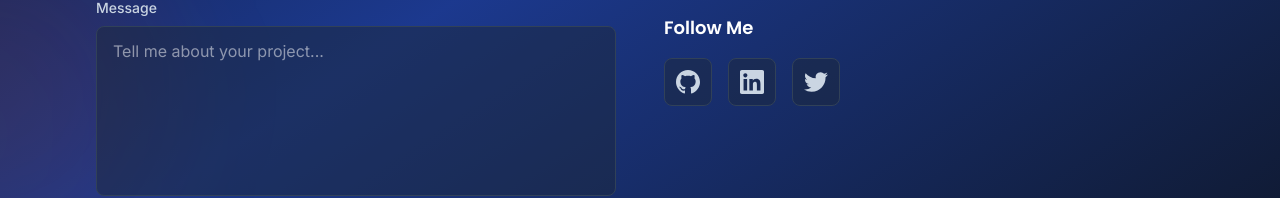
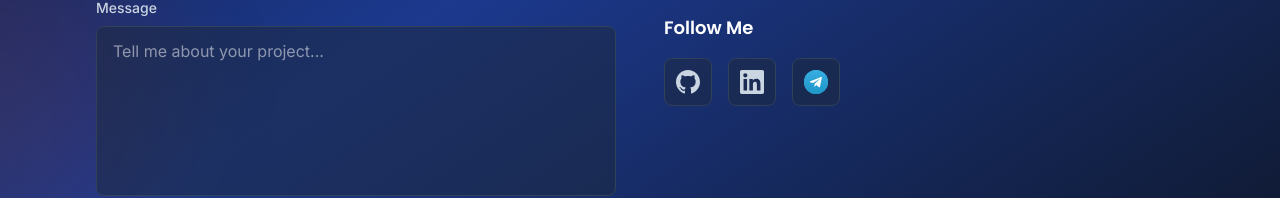
Before and after one commit to Bondedincome/Daniot_Mihrete_Portfolio, a React (Vite) app: page /contact in a window 1280 px wide. Shown: the part 546-744 px from the top of the page. Built offline with nearby package versions, Linux system fonts and the light colour scheme.

Commit message:
refactor: Added my social media handlers for easy redirection.

```diff
--- a/src/pages/Contact/Contact.jsx
+++ b/src/pages/Contact/Contact.jsx
@@ -1,55 +1,100 @@
-import { useState } from 'react'
-import './Contact.css'
+import { useState } from "react";
+import "./Contact.css";
 
 function Contact() {
 	const [formData, setFormData] = useState({
-    name: '',
-    email: '',
-    message: ''
-  })
+		name: "",
+		email: "",
+		message: "",
+	});
 
 	const handleChange = (e) => {
 		setFormData({
 			...formData,
-      [e.target.name]: e.target.value
-    })
-  }
+			[e.target.name]: e.target.value,
+		});
+	};
 
 	const handleSubmit = (e) => {
-    e.preventDefault()
+		e.preventDefault();
 		// Handle form submission here
-    console.log('Form submitted:', formData)
-  }
+		console.log("Form submitted:", formData);
+	};
 
 	const socialLinks = [
 		{
-      name: 'GitHub',
-      url: 'https://github.com',
+			name: "GitHub",
+			url: "https://github.com/Bondedincome",
 			icon: (
-        <svg className="w-6 h-6" fill="currentColor" viewBox="0 0 24 24">
-          <path d="M12 0c-6.626 0-12 5.373-12 12 0 5.302 3.438 9.8 8.207 11.387.599.111.793-.261.793-.577v-2.234c-3.338.726-4.033-1.416-4.033-1.416-.546-1.387-1.333-1.756-1.333-1.756-1.089-.745.083-.729.083-.729 1.205.084 1.839 1.237 1.839 1.237 1.07 1.834 2.807 1.304 3.492.997.107-.775.418-1.305.762-1.604-2.665-.305-5.467-1.334-5.467-5.931 0-1.311.469-2.381 1.236-3.221-.124-.303-.535-1.524.117-3.176 0 0 1.008-.322 3.301 1.23.957-.266 1.983-.399 3.003-.404 1.02.005 2.047.138 3.006.404 2.291-1.552 3.297-1.23 3.297-1.23.653 1.653.242 2.874.118 3.176.77.84 1.235 1.911 1.235 3.221 0 4.609-2.807 5.624-5.479 5.921.43.372.823 1.102.823 2.222v3.293c0 .319.192.694.801.576 4.765-1.589 8.199-6.086 8.199-11.386 0-6.627-5.373-12-12-12z"/>
+				<svg
+					className="w-6 h-6"
+					fill="currentColor"
+					viewBox="0 0 24 24"
+					aria-hidden="true"
+					xmlns="http://www.w3.org/2000/svg"
+				>
+					<title>GitHub</title>
+					<path
+						fillRule="evenodd"
+						clipRule="evenodd"
+						d="M12 0C5.37 0 0 5.37 0 12c0 5.3 3.438 9.8 8.205 11.387.6.11.793-.26.793-.577v-2.021c-3.338.726-4.033-1.416-4.033-1.416-.546-1.387-1.333-1.754-1.333-1.754-1.089-.746.083-.73.083-.73 1.205.085 1.84 1.238 1.84 1.238 1.07 1.832 2.807 1.304 3.492.998.108-.776.418-1.305.762-1.604-2.665-.305-5.467-1.334-5.467-5.93 0-1.311.469-2.382 1.236-3.222-.123-.303-.535-1.524.117-3.176 0 0 1.008-.323 3.3 1.23.957-.266 1.983-.398 3.003-.403 1.02.005 2.047.137 3.006.403 2.291-1.552 3.297-1.23 3.297-1.23.653 1.652.241 2.873.118 3.176.77.84 1.235 1.911 1.235 3.222 0 4.609-2.807 5.624-5.479 5.921.431.372.824 1.102.824 2.222v3.292c0 .319.192.694.801.576C20.565 21.796 24 17.298 24 12c0-6.63-5.37-12-12-12z"
+					/>
 				</svg>
-      )
+			),
 		},
 		{
-      name: 'LinkedIn',
-      url: 'https://linkedin.com',
+			name: "LinkedIn",
+			url: "https://www.linkedin.com/in/daniot-woldetinsae-339286240/",
 			icon: (
-        <svg className="w-6 h-6" fill="currentColor" viewBox="0 0 24 24">
-          <path d="M20.447 20.452h-3.554v-5.569c0-1.328-.027-3.037-1.852-3.037-1.853 0-2.136 1.445-2.136 2.939v5.667H9.351V9h3.414v1.561h.046c.477-.9 1.637-1.85 3.37-1.85 3.601 0 4.267 2.37 4.267 5.455v6.286zM5.337 7.433c-1.144 0-2.063-.926-2.063-2.065 0-1.138.92-2.063 2.063-2.063 1.14 0 2.064.925 2.064 2.063 0 1.139-.925 2.065-2.064 2.065zm1.782 13.019H3.555V9h3.564v11.452zM22.225 0H1.771C.792 0 0 .774 0 1.729v20.542C0 23.227.792 24 1.771 24h20.451C23.2 24 24 23.227 24 22.271V1.729C24 .774 23.2 0 22.222 0h.003z"/>
+				<svg
+					className="w-6 h-6"
+					fill="currentColor"
+					viewBox="0 0 24 24"
+					aria-hidden="true"
+					xmlns="http://www.w3.org/2000/svg"
+				>
+					<title>LinkedIn</title>
+					<path
+						fillRule="evenodd"
+						clipRule="evenodd"
+						d="M22.23 0H1.77C.79 0 0 .77 0 1.72v20.56C0 23.23.79 24 1.77 24h20.46c.98 0 1.77-.77 1.77-1.72V1.72C24 .77 23.21 0 22.23 0zM7.06 20.45H3.56V9h3.5v11.45zM5.31 7.43c-1.14 0-2.06-.93-2.06-2.07 0-1.14.92-2.06 2.06-2.06 1.14 0 2.07.92 2.07 2.06 0 1.14-.93 2.07-2.07 2.07zm15.14 13.02h-3.55v-5.57c0-1.33-.03-3.04-1.85-3.04-1.85 0-2.14 1.45-2.14 2.94v5.67H9.35V9h3.41v1.56h.05c.48-.9 1.64-1.85 3.37-1.85 3.6 0 4.27 2.37 4.27 5.46v6.29z"
+					/>
 				</svg>
-      )
+			),
 		},
 		{
-      name: 'Twitter',
-      url: 'https://twitter.com',
+			name: "Telegram",
+			url: "https://t.me/DONI_Wo",
 			icon: (
-        <svg className="w-6 h-6" fill="currentColor" viewBox="0 0 24 24">
-          <path d="M23.953 4.57a10 10 0 01-2.825.775 4.958 4.958 0 002.163-2.723c-.951.555-2.005.959-3.127 1.184a4.92 4.92 0 00-8.384 4.482C7.69 8.095 4.067 6.13 1.64 3.162a4.822 4.822 0 00-.666 2.475c0 1.71.87 3.213 2.188 4.096a4.904 4.904 0 01-2.228-.616v.06a4.923 4.923 0 003.946 4.827 4.996 4.996 0 01-2.212.085 4.936 4.936 0 004.604 3.417 9.867 9.867 0 01-6.102 2.105c-.39 0-.779-.023-1.17-.067a13.995 13.995 0 007.557 2.209c9.053 0 13.998-7.496 13.998-13.985 0-.21 0-.42-.015-.63A9.935 9.935 0 0024 4.59z"/>
+				<svg
+					className="w-6 h-6"
+					viewBox="0 0 240 240"
+					fill="none"
+					xmlns="http://www.w3.org/2000/svg"
+				>
+					<circle cx="120" cy="120" r="120" fill="#37AEE2" />
+					<circle cx="120" cy="120" r="120" fill="url(#paint0_linear)" />
+					<path
+						d="M178.2 74.7L160.3 166.3c-1.3 6.8-4.9 8.5-10 5.3l-27.6-20.4-13.3 12.8c-1.5 1.5-2.7 2.7-5.5 2.7l2-28.9 52.6-47.5c2.3-2 0-3.1-3.6-1.1l-65 41-28-8.7c-6.1-1.9-6.3-6.1 1.3-9l109.5-42.3c5.1-1.9 9.6 1.2 8 9.1z"
+						fill="#fff"
+					/>
+					<defs>
+						<linearGradient
+							id="paint0_linear"
+							x1="120"
+							y1="0"
+							x2="120"
+							y2="240"
+							gradientUnits="userSpaceOnUse"
+						>
+							<stop stopColor="#37AEE2" />
+							<stop offset="1" stopColor="#1E96C8" />
+						</linearGradient>
+					</defs>
 				</svg>
-      )
-    }
-  ]
+			),
+		},
+	];
 
 	return (
 		<div className="min-h-screen bg-gradient-to-br from-slate-900 via-blue-900 to-slate-900 text-white font-inter pt-16">
@@ -67,18 +112,23 @@ function Contact() {
 						<span className="gradient-text">Get In Touch</span>
 					</h1>
 					<p className="text-xl text-slate-300 max-w-3xl mx-auto">
-            Let's discuss your next project or just say hello.
-            I'm always excited to hear about new opportunities and creative ideas.
+						Let's discuss your next project or just say hello. I'm always
+						excited to hear about new opportunities and creative ideas.
 					</p>
 				</div>
 
 				<div className="grid grid-cols-1 lg:grid-cols-2 gap-12">
 					{/* Contact Form */}
 					<div className="contact-form">
-            <h2 className="text-2xl font-bold mb-6 font-poppins">Send a Message</h2>
+						<h2 className="text-2xl font-bold mb-6 font-poppins">
+							Send a Message
+						</h2>
 						<form onSubmit={handleSubmit} className="space-y-6">
 							<div>
-                <label htmlFor="name" className="block text-sm font-medium text-slate-300 mb-2">
+								<label
+									htmlFor="name"
+									className="block text-sm font-medium text-slate-300 mb-2"
+								>
 									Name
 								</label>
 								<input
@@ -94,7 +144,10 @@ function Contact() {
 							</div>
 
 							<div>
-                <label htmlFor="email" className="block text-sm font-medium text-slate-300 mb-2">
+								<label
+									htmlFor="email"
+									className="block text-sm font-medium text-slate-300 mb-2"
+								>
 									Email
 								</label>
 								<input
@@ -110,7 +163,10 @@ function Contact() {
 							</div>
 
 							<div>
-                <label htmlFor="message" className="block text-sm font-medium text-slate-300 mb-2">
+								<label
+									htmlFor="message"
+									className="block text-sm font-medium text-slate-300 mb-2"
+								>
 									Message
 								</label>
 								<textarea
@@ -136,30 +192,60 @@ function Contact() {
 
 					{/* Contact Info */}
 					<div className="contact-info">
-            <h2 className="text-2xl font-bold mb-6 font-poppins">Let's Connect</h2>
+						<h2 className="text-2xl font-bold mb-6 font-poppins">
+							Let's Connect
+						</h2>
 						<p className="text-slate-300 mb-8 leading-relaxed">
-              I'm always open to discussing new projects, creative ideas, or opportunities to be part of your visions.
+							I'm always open to discussing new projects, creative ideas, or
+							opportunities to be part of your visions.
 						</p>
 
 						{/* Contact Details */}
 						<div className="space-y-4 mb-8">
 							<div className="flex items-center space-x-3">
 								<div className="w-10 h-10 bg-gradient-to-r from-rose-500 to-purple-600 rounded-lg flex items-center justify-center">
-                  <svg className="w-5 h-5" fill="none" stroke="currentColor" viewBox="0 0 24 24">
-                    <path strokeLinecap="round" strokeLinejoin="round" strokeWidth={2} d="M3 8l7.89 4.26a2 2 0 002.22 0L21 8M5 19h14a2 2 0 002-2V7a2 2 0 00-2-2H5a2 2 0 00-2 2v10a2 2 0 002 2z" />
+									<svg
+										className="w-5 h-5"
+										fill="none"
+										stroke="currentColor"
+										viewBox="0 0 24 24"
+									>
+										<path
+											strokeLinecap="round"
+											strokeLinejoin="round"
+											strokeWidth={2}
+											d="M3 8l7.89 4.26a2 2 0 002.22 0L21 8M5 19h14a2 2 0 002-2V7a2 2 0 00-2-2H5a2 2 0 00-2 2v10a2 2 0 002 2z"
+										/>
 									</svg>
 								</div>
 								<div>
 									<p className="text-sm text-slate-400">Email</p>
-                  <p className="text-white font-medium">hello@daniotmihrete.com</p>
+									<p className="text-white font-medium">
+										hello@daniotmihrete.com
+									</p>
 								</div>
 							</div>
 
 							<div className="flex items-center space-x-3">
 								<div className="w-10 h-10 bg-gradient-to-r from-rose-500 to-purple-600 rounded-lg flex items-center justify-center">
-                  <svg className="w-5 h-5" fill="none" stroke="currentColor" viewBox="0 0 24 24">
-                    <path strokeLinecap="round" strokeLinejoin="round" strokeWidth={2} d="M17.657 16.657L13.414 20.9a1.998 1.998 0 01-2.827 0l-4.244-4.243a8 8 0 1111.314 0z" />
-                    <path strokeLinecap="round" strokeLinejoin="round" strokeWidth={2} d="M15 11a3 3 0 11-6 0 3 3 0 016 0z" />
+									<svg
+										className="w-5 h-5"
+										fill="none"
+										stroke="currentColor"
+										viewBox="0 0 24 24"
+									>
+										<path
+											strokeLinecap="round"
+											strokeLinejoin="round"
+											strokeWidth={2}
+											d="M17.657 16.657L13.414 20.9a1.998 1.998 0 01-2.827 0l-4.244-4.243a8 8 0 1111.314 0z"
+										/>
+										<path
+											strokeLinecap="round"
+											strokeLinejoin="round"
+											strokeWidth={2}
+											d="M15 11a3 3 0 11-6 0 3 3 0 016 0z"
+										/>
 									</svg>
 								</div>
 								<div>
@@ -171,7 +257,9 @@ function Contact() {
 
 						{/* Social Links */}
 						<div>
-              <h3 className="text-lg font-semibold mb-4 font-poppins">Follow Me</h3>
+							<h3 className="text-lg font-semibold mb-4 font-poppins">
+								Follow Me
+							</h3>
 							<div className="flex space-x-4">
 								{socialLinks.map((social) => (
 									<a
@@ -192,7 +280,7 @@ function Contact() {
 				</div>
 			</div>
 		</div>
-  )
+	);
 }
 
-export default Contact
+export default Contact;
```
Lines whose indentation alone changed are shown as unchanged.
